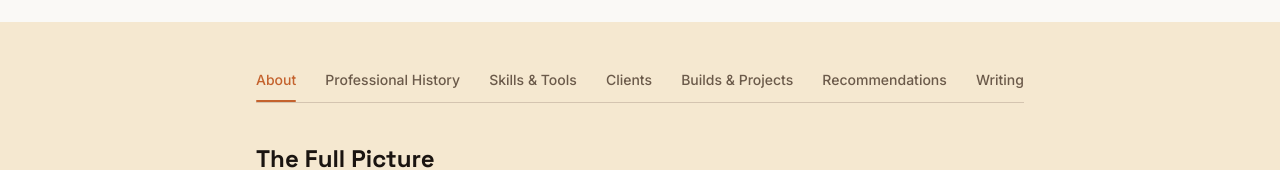
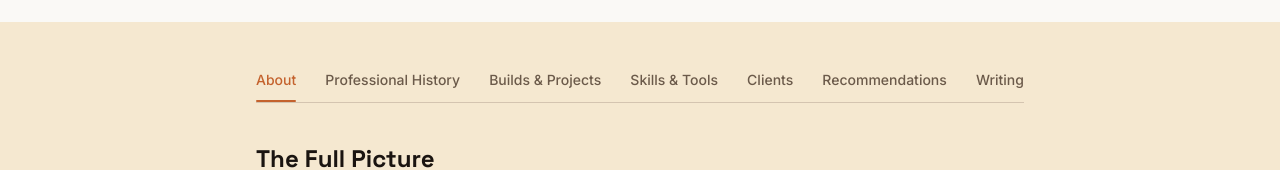
Before and after one commit to ClaudiaN-Code/claudia-career-journey, a Next.js app: page / in a window 1280 px wide. Shown: the part 778-948 px from the top of the page. Built offline with nearby package versions, Linux system fonts and the light colour scheme.

Commit message:
Move Builds & Projects tab after Professional History

```diff
--- a/components/JourneyTabs.tsx
+++ b/components/JourneyTabs.tsx
@@ -10,7 +10,7 @@ import resumeData from "@/data/resume.json";
 import buildsData from "@/data/builds.json";
 import contentData from "@/data/content.json";
 
-const TABS = ["About", "Professional History", "Skills & Tools", "Clients", "Builds & Projects", "Recommendations", "Writing"] as const;
+const TABS = ["About", "Professional History", "Builds & Projects", "Skills & Tools", "Clients", "Recommendations", "Writing"] as const;
 type Tab = (typeof TABS)[number];
 
 interface AdditionalRole {
```
